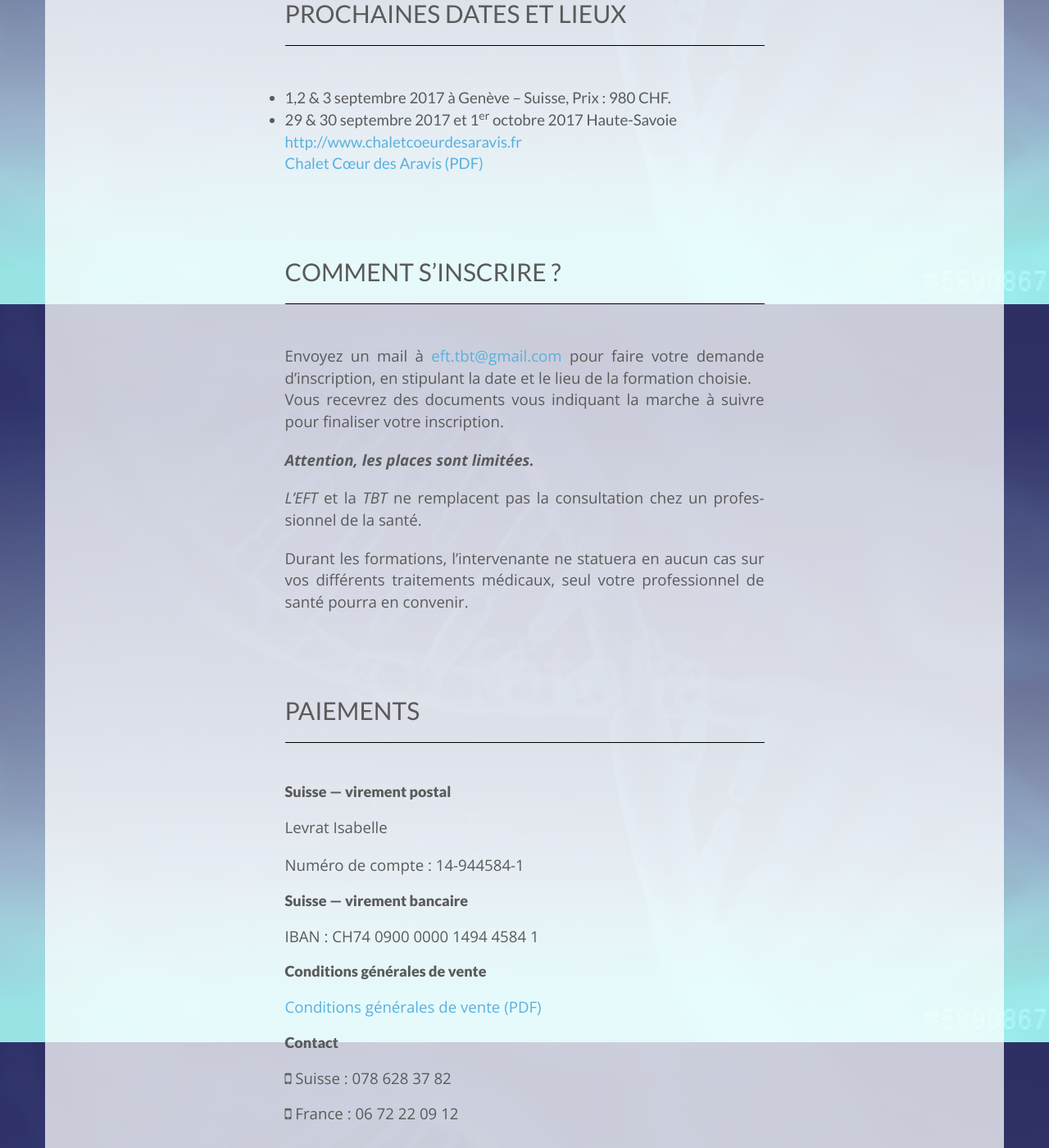
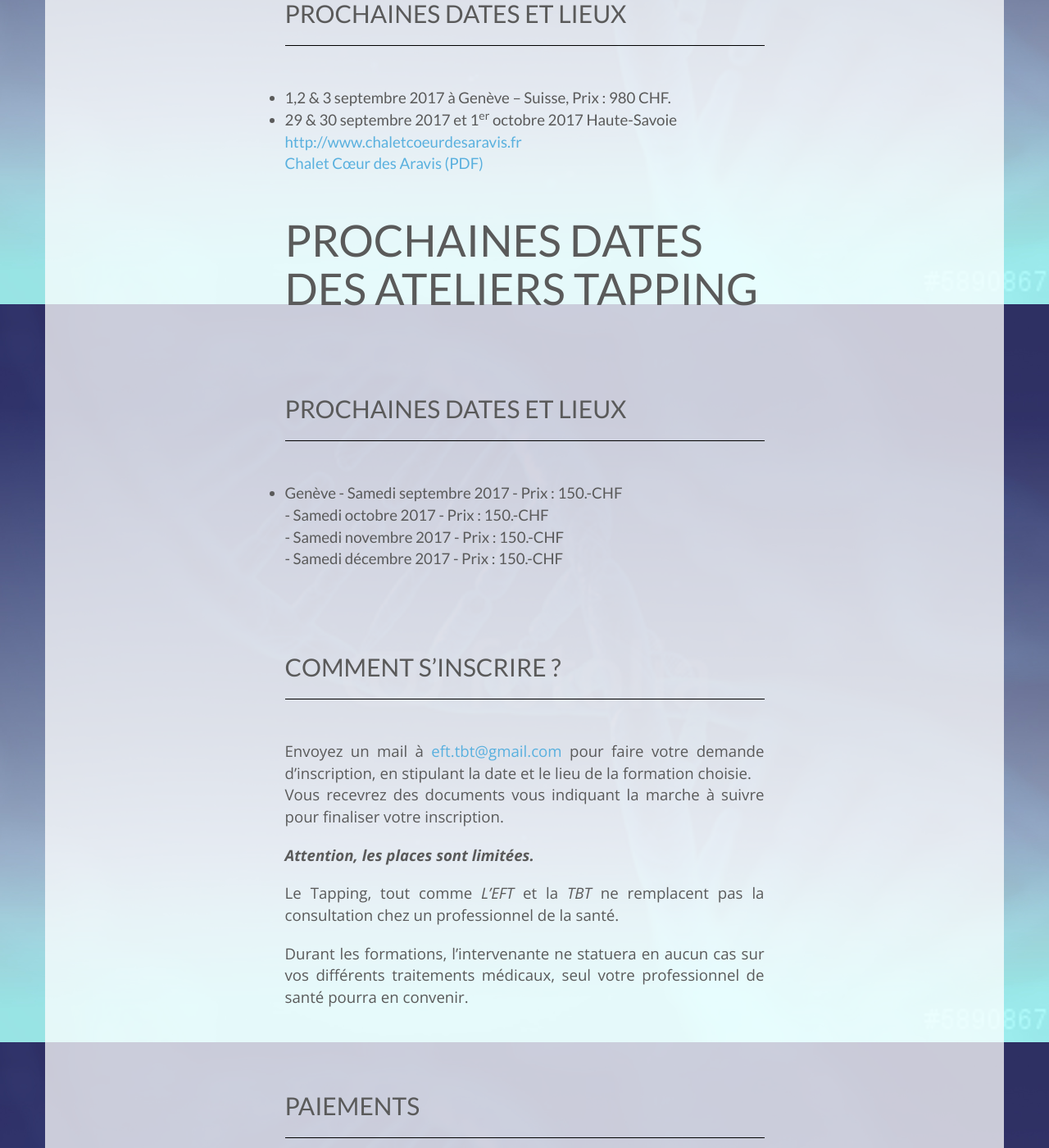
Before and after one commit to efttbthub/eft-tbt-v2, a Jekyll site: the page built from 090-dates.md, in a window 1280 px wide and 1400 px high, scrolled down 529 px. Shown: the whole window at 82% size. Built offline with Jekyll 4.4.1, drawn with Linux system fonts in a browser that asks for light colours; nearby versions of some CDN libraries; library files that are not in the unit come from our copies; comment, search, counter and statistics services are not loaded; some of the changed text lies outside the part shown.

Commit message:
ateliers Tapping

```diff
--- a/090-dates.md
+++ b/090-dates.md
@@ -19,6 +19,16 @@ published: true
 - 29 & 30 septembre 2017 et 1<sup>er</sup> octobre 2017 Haute-Savoie<br/><http://www.chaletcoeurdesaravis.fr><br/>[Chalet Cœur des Aravis (PDF)](http://eft-tbt.com/fichiers/chalet-coeur-des-aravis.pdf)
 
 
+# Prochaines dates des Ateliers Tapping
+
+## Prochaines dates et lieux
+
+- Genève - Samedi septembre 2017 - Prix : 150.-CHF
+         - Samedi  octobre 2017  - Prix : 150.-CHF
+         - Samedi  novembre 2017 - Prix : 150.-CHF
+         - Samedi  décembre 2017 - Prix : 150.-CHF
+
+
 ## Comment s’inscrire ?
 
 Envoyez un mail à <eft.tbt@gmail.com> pour faire votre demande d’inscription, en stipulant la date et le lieu de la formation choisie.
@@ -26,7 +36,7 @@ Vous recevrez des documents vous indiquant la marche à suivre pour finaliser vo
 
 ***Attention, les places sont limitées.***
 
-*L’EFT* et la *TBT* ne remplacent pas la consultation chez un professionnel de la santé.
+Le Tapping, tout comme *L’EFT* et la *TBT* ne remplacent pas la consultation chez un professionnel de la santé.
 
 Durant les formations, l’intervenante ne statuera en aucun cas sur vos différents traitements médicaux, seul votre professionnel de santé pourra en convenir.
 
@@ -53,8 +63,8 @@ IBAN : CH74 0900 0000 1494 4584 1
 
 ### Contact
 
-<i class="fa fa-mobile"></i> Suisse : 078 628 37 82
-<i class="fa fa-mobile"></i> France : 06 72 22 09 12
+<i class="fa fa-mobile"></i> Suisse : 078 628 37 82 (uniquement le mardi et jeudi)
+<i class="fa fa-mobile"></i> France : 00 33 (0)6 72 22 09 12 (Depuis la Suisse, Whatsapp = appel ou message gratuit)
 
 <eft.tbt@gmail.com>
 
```
